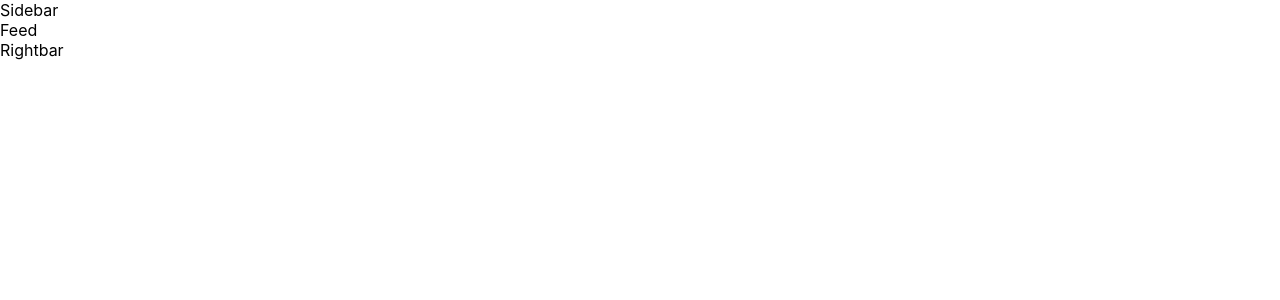
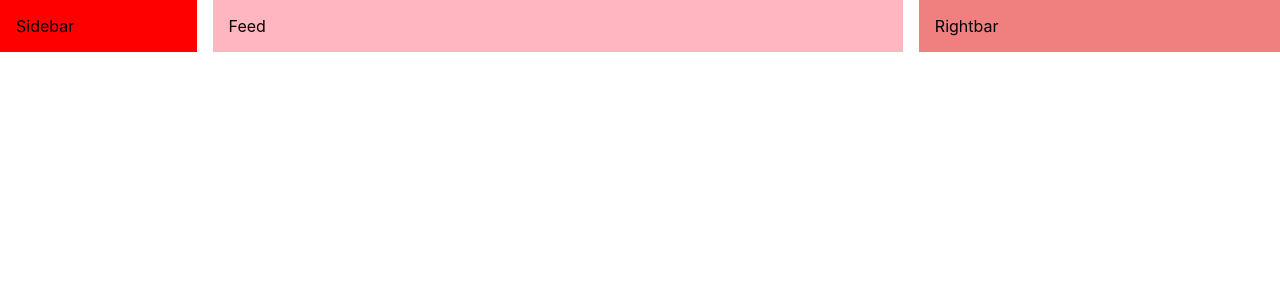
Before and after one commit to priyak1203/mui-fb-clone, a React (Create React App) app: page / in a window 1280 px wide. Shown: the top 300 px of the page. Built offline with nearby package versions, Linux system fonts and the light colour scheme; the HTML template or start-up script is replaced by a standard one.

Commit message:
basic setup with styles

```diff
--- a/package.json
+++ b/package.json
@@ -3,6 +3,9 @@
   "version": "0.1.0",
   "private": true,
   "dependencies": {
+    "@emotion/react": "^11.10.0",
+    "@emotion/styled": "^11.10.0",
+    "@mui/material": "^5.9.3",
     "@testing-library/jest-dom": "^5.16.4",
     "@testing-library/react": "^13.3.0",
     "@testing-library/user-event": "^13.5.0",
--- a/src/App.js
+++ b/src/App.js
@@ -1,14 +1,19 @@
+import { Box, Stack } from '@mui/material';
+
 import Feed from './components/Feed';
 import Rightbar from './components/Rightbar';
 import Sidebar from './components/Sidebar';
 
 function App() {
   return (
-    <div>
-      <Sidebar />
-      <Feed />
-      <Rightbar />
-    </div>
+    <Box>
+      {/* navbar */}
+      <Stack direction="row" spacing={2} justifyContent="space-between">
+        <Sidebar />
+        <Feed />
+        <Rightbar />
+      </Stack>
+    </Box>
   );
 }
 
--- a/src/components/Feed.jsx
+++ b/src/components/Feed.jsx
@@ -1,7 +1,12 @@
+import { Box } from '@mui/material';
 import React from 'react';
 
 function Feed() {
-  return <div>Feed</div>;
+  return (
+    <Box bgcolor="lightpink" flex={4} p={2}>
+      Feed
+    </Box>
+  );
 }
 
 export default Feed;
--- a/src/components/Rightbar.jsx
+++ b/src/components/Rightbar.jsx
@@ -1,7 +1,17 @@
+import { Box } from '@mui/system';
 import React from 'react';
 
 function Rightbar() {
-  return <div>Rightbar</div>;
+  return (
+    <Box
+      bgcolor="lightcoral"
+      flex={2}
+      p={2}
+      sx={{ display: { xs: 'none', sm: 'block' } }}
+    >
+      Rightbar
+    </Box>
+  );
 }
 
 export default Rightbar;
--- a/src/components/Sidebar.jsx
+++ b/src/components/Sidebar.jsx
@@ -1,7 +1,17 @@
+import { Box } from '@mui/material';
 import React from 'react';
 
 function Sidebar() {
-  return <div>Sidebar</div>;
+  return (
+    <Box
+      bgcolor="red"
+      flex={1}
+      p={2}
+      sx={{ display: { xs: 'none', sm: 'block' } }}
+    >
+      Sidebar
+    </Box>
+  );
 }
 
 export default Sidebar;
```
Also changed, not shown: 1 other file (tests, documents, lock files or other folders).
